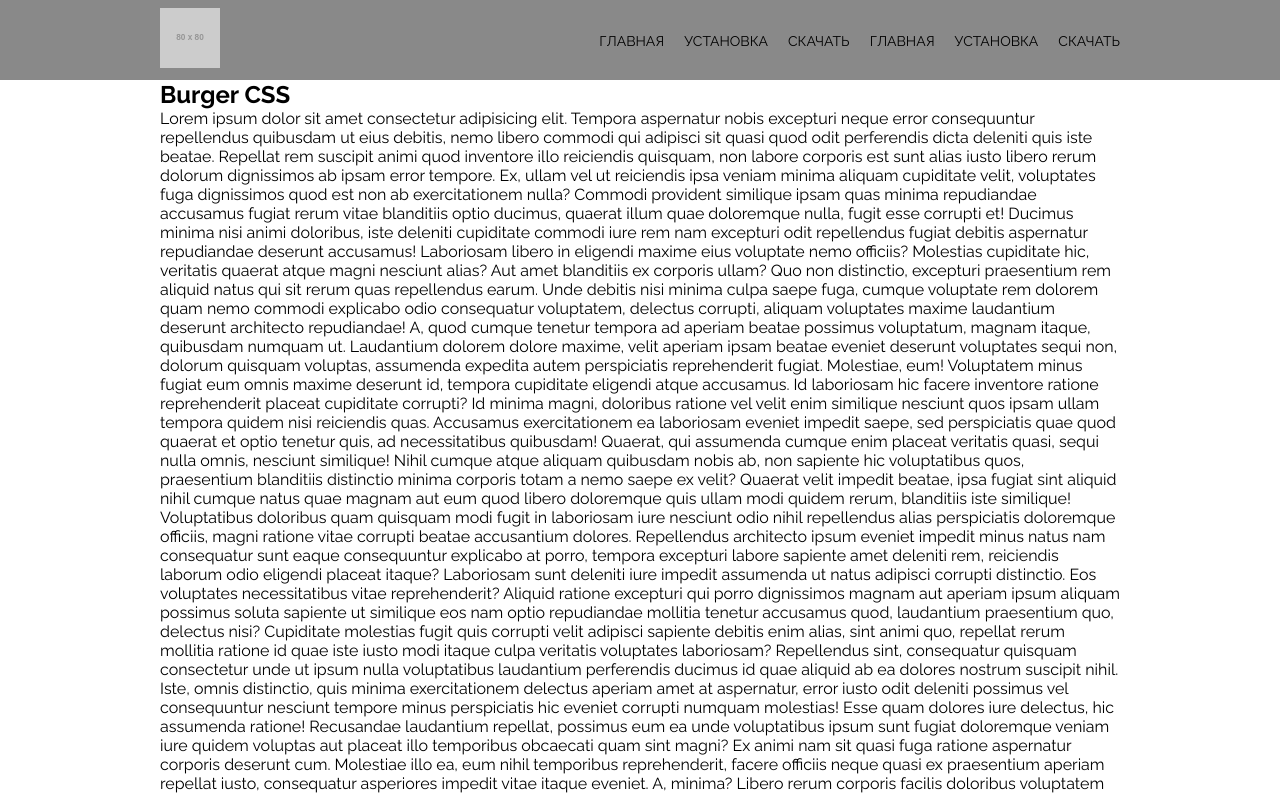
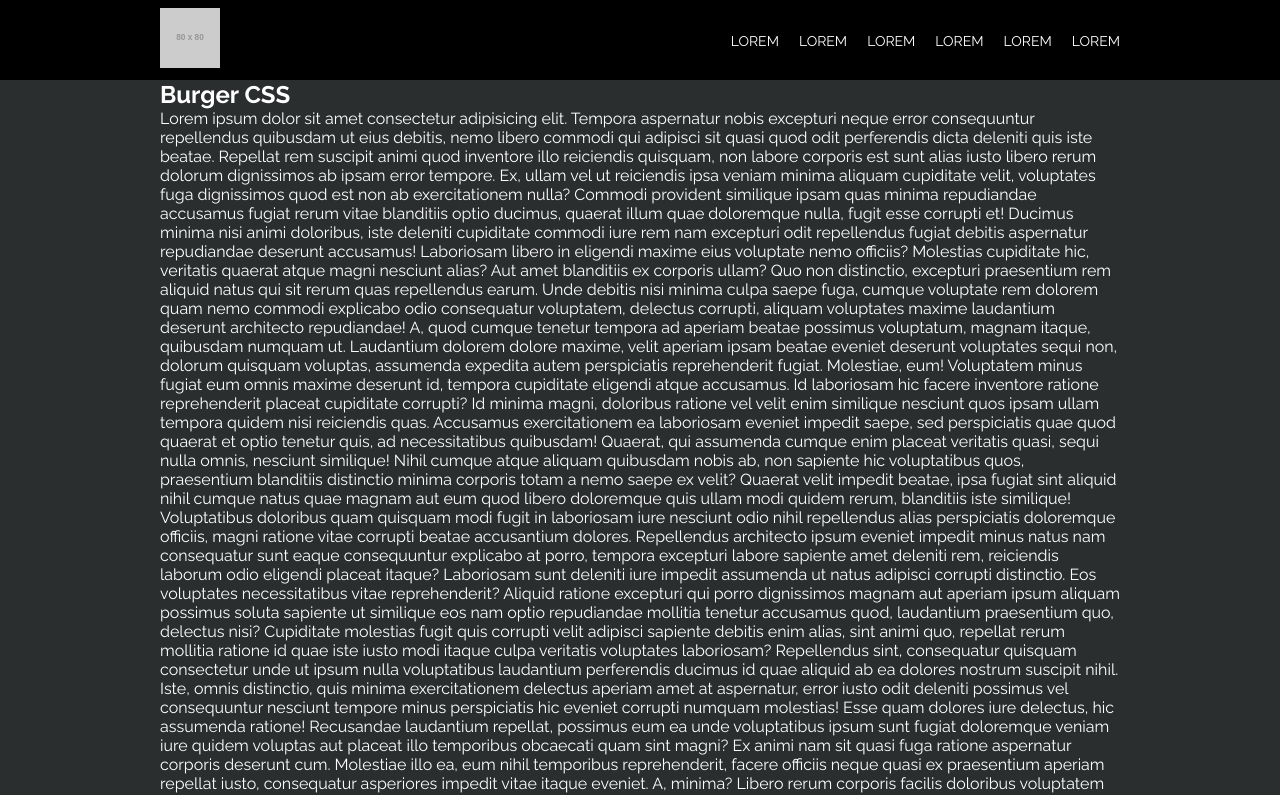
Before and after one commit to yargrinders/Burger, a plain HTML site: page index.html in a window 1280 px wide. Shown: the top 795 px of the page. Drawn offline with nearby package versions, Linux system fonts and the light colour scheme; placeholder pictures from the web are drawn by us.

Commit message:
Burger CSS

```diff
--- a/css/style.css
+++ b/css/style.css
@@ -7,12 +7,12 @@
     box-sizing: border-box;
 }
 html,body {
-    background-color: #ffffff;
-    color: rgb(0, 0, 0);
+    background-color: #2b2e2f;
+    color: #fff;
     font-family: 'Raleway', sans-serif;
     height: 100%;
 }
-/* BURGER */
+/* BURGER  */
 ._container {
     max-width: 980px;
     margin: 0px auto;
@@ -32,7 +32,7 @@ html,body {
     left: 0;
     width: 100%;
     height: 100%;
-    background-color: #898989;
+    background-color: #000000;
     z-index: 2;
 }
 .header__body {
@@ -63,7 +63,7 @@ html,body {
     margin: 0 0 0 20px;
 }
 .header__link  {
-    color: rgb(0, 0, 0);
+    color: rgb(255, 255, 255);
     text-transform: uppercase;
     font-size: 14px;
     text-decoration: none;
@@ -130,7 +130,7 @@ html,body {
         height: 100%;
         overflow: auto;
         transition: all 0.3s ease 0s;
-        background-color: #898989;
+        background-color: #000000;
         padding: 70px 10px 20px 10px;
     }
     .header__menu.active {
--- a/index.html
+++ b/index.html
@@ -20,12 +20,12 @@
                 </div>
                 <nav class="header__menu">
                     <ul class="header__list">
-                        <li><a href="#" class="header__link">Главная</a></li>
-                        <li><a href="#dwa" class="header__link">Установка</a></li>
-                        <li><a href="#" class="header__link">Скачать</a></li>
-                        <li><a href="#" class="header__link">Главная</a></li>
-                        <li><a href="#" class="header__link">Установка</a></li>
-                        <li><a href="#" class="header__link">Скачать</a></li>
+                        <li><a href="#" class="header__link">LOREM</a></li>
+                        <li><a href="#" class="header__link">LOREM</a></li>
+                        <li><a href="#" class="header__link">LOREM</a></li>
+                        <li><a href="#" class="header__link">LOREM</a></li>
+                        <li><a href="#" class="header__link">LOREM</a></li>
+                        <li><a href="#" class="header__link">LOREM</a></li>
                     </ul>
                 </nav>
             </div>
--- /dev/null
+++ b/style.css
@@ -0,0 +1,23 @@
+/*
+Errno::ENOENT: No such file or directory @ rb_sysopen - style.scss
+
+Backtrace:
+C:/Program Files/Ruby31-x64/lib/ruby/gems/3.1.0/gems/sass-3.7.4/lib/sass/plugin/compiler.rb:454:in `read'
+C:/Program Files/Ruby31-x64/lib/ruby/gems/3.1.0/gems/sass-3.7.4/lib/sass/plugin/compiler.rb:454:in `update_stylesheet'
+C:/Program Files/Ruby31-x64/lib/ruby/gems/3.1.0/gems/sass-3.7.4/lib/sass/plugin/compiler.rb:215:in `block in update_stylesheets'
+C:/Program Files/Ruby31-x64/lib/ruby/gems/3.1.0/gems/sass-3.7.4/lib/sass/plugin/compiler.rb:209:in `each'
+C:/Program Files/Ruby31-x64/lib/ruby/gems/3.1.0/gems/sass-3.7.4/lib/sass/plugin/compiler.rb:209:in `update_stylesheets'
+C:/Program Files/Ruby31-x64/lib/ruby/gems/3.1.0/gems/sass-3.7.4/lib/sass/plugin/compiler.rb:294:in `watch'
+C:/Program Files/Ruby31-x64/lib/ruby/gems/3.1.0/gems/sass-3.7.4/lib/sass/plugin.rb:109:in `method_missing'
+C:/Program Files/Ruby31-x64/lib/ruby/gems/3.1.0/gems/sass-3.7.4/lib/sass/exec/sass_scss.rb:358:in `watch_or_update'
+C:/Program Files/Ruby31-x64/lib/ruby/gems/3.1.0/gems/sass-3.7.4/lib/sass/exec/sass_scss.rb:51:in `process_result'
+C:/Program Files/Ruby31-x64/lib/ruby/gems/3.1.0/gems/sass-3.7.4/lib/sass/exec/base.rb:50:in `parse'
+C:/Program Files/Ruby31-x64/lib/ruby/gems/3.1.0/gems/sass-3.7.4/lib/sass/exec/base.rb:18:in `parse!'
+C:/Program Files/Ruby31-x64/lib/ruby/gems/3.1.0/gems/sass-3.7.4/bin/sass:13:in `<top (required)>'
+C:/Program Files/Ruby31-x64/bin/sass:32:in `load'
+C:/Program Files/Ruby31-x64/bin/sass:32:in `<main>'
+*/
+body:before {
+  white-space: pre;
+  font-family: monospace;
+  content: "Errno::ENOENT: No such file or directory @ rb_sysopen - style.scss"; }
```
